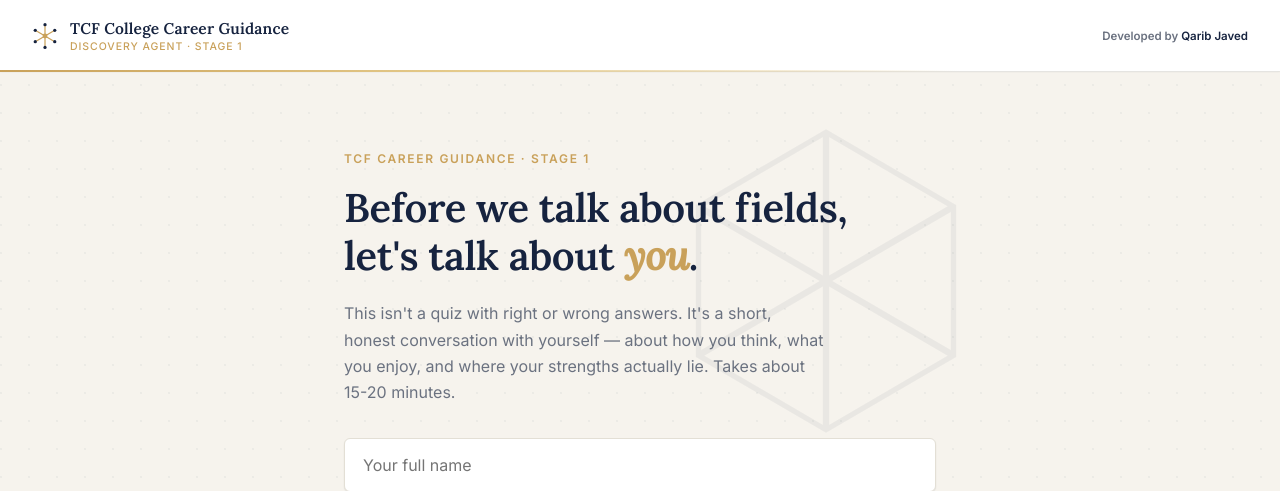
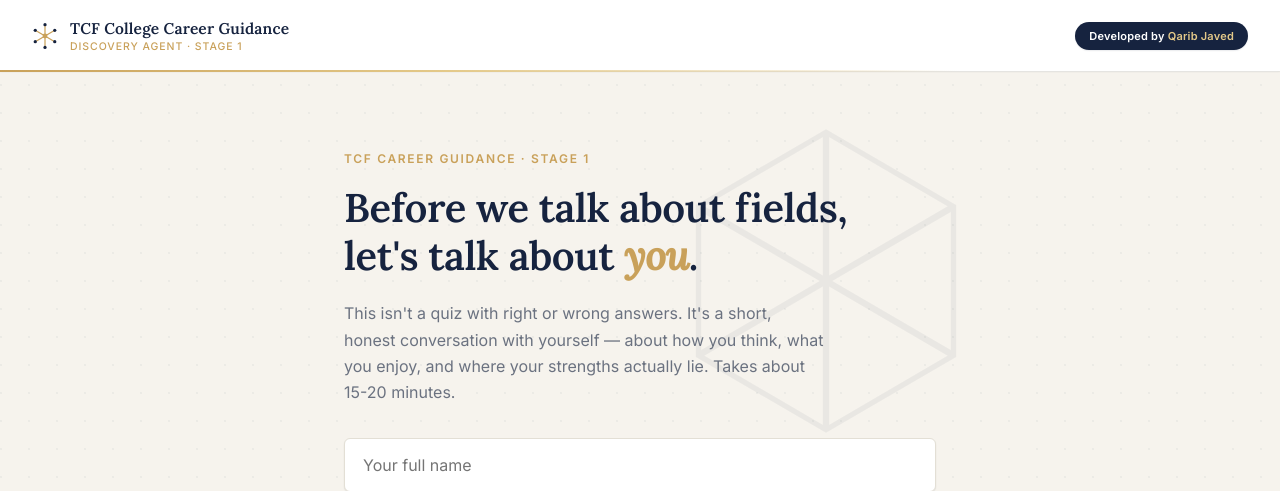
Before and after one commit to javedqarib332-art/CareerPilot-The-Citizens-Foundation-College, a Flask app: page / in a window 1280 px wide. Shown: the top 491 px of the page. Run offline with Flask 3, Linux system fonts and the light colour scheme; some libraries are stand-ins or nearby versions.

Commit message:
Update style.css

```diff
--- a/static/css/style.css
+++ b/static/css/style.css
@@ -67,13 +67,18 @@ body {
 
 .site-header .header-credit {
   font-family: 'Inter', sans-serif;
-  font-size: 11.5px;
+  font-size: 11px;
   font-weight: 600;
-  color: var(--grey);
+  letter-spacing: 0.02em;
+  color: #fff;
+  background: var(--navy);
   white-space: nowrap;
   flex-shrink: 0;
+  padding: 7px 14px;
+  border-radius: 20px;
+  box-shadow: var(--shadow-sm);
 }
-.site-header .header-credit span { color: var(--navy); }
+.site-header .header-credit span { color: var(--gold-soft); }
 
 .site-header .wordmark {
   font-family: 'Lora', serif;
@@ -427,7 +432,7 @@ h1 em {
   .site-header .wordmark { font-size: 13.5px; }
   .site-header .wordmark small { font-size: 9.5px; }
   .site-header .brand-mark { width: 22px; height: 22px; }
-  .site-header .header-credit { font-size: 9.5px; }
+  .site-header .header-credit { font-size: 9.5px; padding: 5px 10px; }
 
   .wrap { padding: 36px 18px 60px; }
 
```
